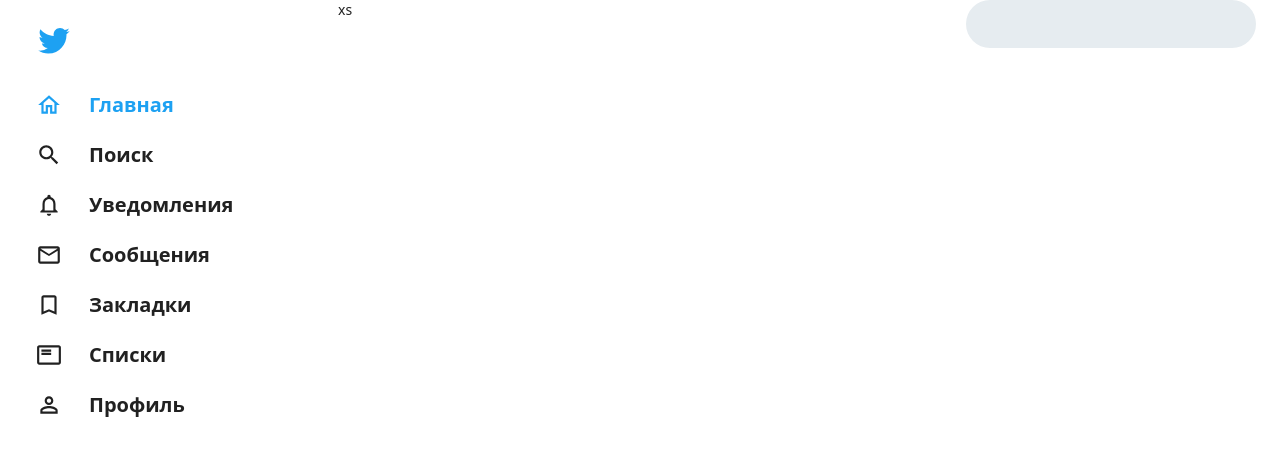
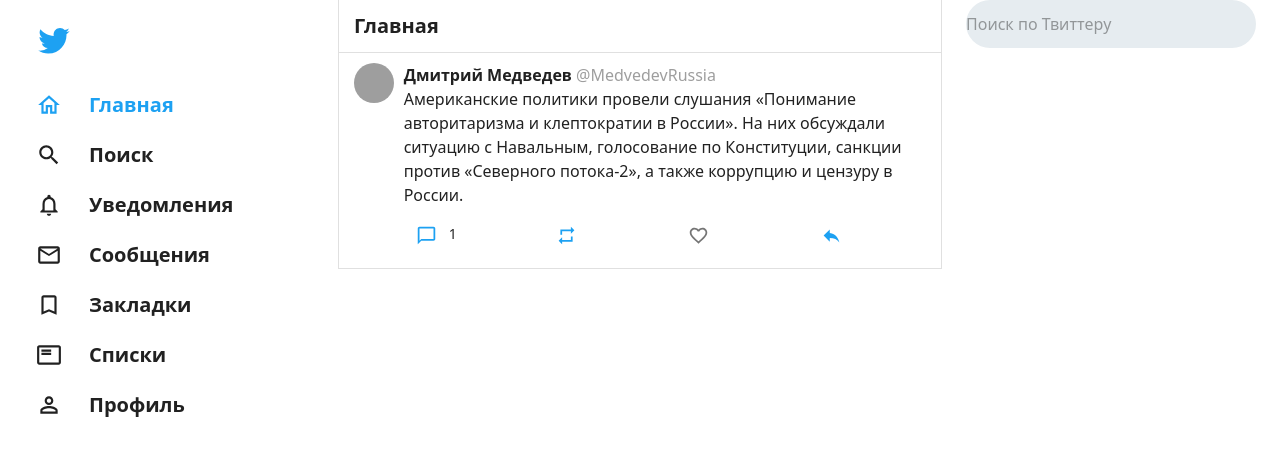
Before and after one commit to DRR0B0T/twitter_clone_app, a React (Create React App) app in the folder frontend/: page / in a window 1280 px wide. Shown: the top 456 px of the page. Built offline with nearby package versions, Linux system fonts and the light colour scheme; grey boxes are pictures that could not be loaded.

Commit message:
Добавил Tweet, вёрстка карточки

```diff
--- a/frontend/package.json
+++ b/frontend/package.json
@@ -8,11 +8,13 @@
     "@testing-library/jest-dom": "^5.11.4",
     "@testing-library/react": "^11.1.0",
     "@testing-library/user-event": "^12.1.10",
+    "@types/classnames": "^2.3.1",
     "@types/jest": "^26.0.15",
     "@types/node": "^12.0.0",
     "@types/react": "^17.0.0",
     "@types/react-dom": "^17.0.0",
     "@types/react-router-dom": "^5.1.7",
+    "classnames": "^2.3.1",
     "react": "^17.0.2",
     "react-dom": "^17.0.2",
     "react-router-dom": "^5.2.0",
--- /dev/null
+++ b/frontend/src/components/Tweet/Tweet.tsx
@@ -0,0 +1,63 @@
+import React from 'react';
+import {Avatar, Grid, IconButton, Paper, Typography} from "@material-ui/core";
+import classNames from "classnames";
+import {useHomeStyles} from "../../pages/Home";
+import ChatBubbleOutlineOutlinedIcon from "@material-ui/icons/ChatBubbleOutlineOutlined";
+import RepeatOutlinedIcon from '@material-ui/icons/RepeatOutlined';
+import FavoriteBorderOutlinedIcon from '@material-ui/icons/FavoriteBorderOutlined';
+import ReplyOutlinedIcon from '@material-ui/icons/ReplyOutlined';
+
+interface TwwetProps {
+    text: string;
+    classes: ReturnType<typeof useHomeStyles>;
+    user: {
+        fullname: string;
+        username: string;
+        avatarUrl: string;
+    }
+}
+
+export const  Tweet: React.FC<TwwetProps> = ({text,user,classes}: TwwetProps): React.ReactElement => {
+    return (
+        <Paper className={classNames(classes.tweet, classes.tweetHeader ) }  variant="outlined" >
+            <Grid container spacing={3}>
+                <Grid item xs={1}>
+                    <Avatar
+                        alt={`Аватарка пользователя ${user.fullname}`}
+                        src={user.avatarUrl} />
+                </Grid>
+                <Grid item xs={11}>
+                    <Typography>
+                        <b>{user.fullname}</b> <span className={classes.tweetUserName}>@{user.username}</span>
+                    </Typography>
+                    <Typography variant='body1' gutterBottom>
+                        {text}
+                    </Typography>
+                    <div className={classes.tweetUserFooter}>
+                        <div>
+                            <IconButton color='primary'>
+                                <ChatBubbleOutlineOutlinedIcon style={{ fontSize: '21' }} />
+                            </IconButton>
+                            <span>1</span>
+                        </div>
+                        <div>
+                            <IconButton color='primary'>
+                                <RepeatOutlinedIcon style={{ fontSize: '21' }} />
+                            </IconButton>
+                        </div>
+                        <div>
+                            <IconButton >
+                                <FavoriteBorderOutlinedIcon style={{ fontSize: '21' }} />
+                            </IconButton>
+                        </div>
+                        <div>
+                            <IconButton color='primary'>
+                                <ReplyOutlinedIcon style={{ fontSize: '21' }} />
+                            </IconButton>
+                        </div>
+                    </div>
+                </Grid>
+            </Grid>
+        </Paper>
+    );
+}
--- a/frontend/src/pages/Home.tsx
+++ b/frontend/src/pages/Home.tsx
@@ -8,7 +8,8 @@
     withStyles,
     IconButton,
     createStyles,
-    InputBase, InputAdornment,
+    InputBase,
+    Avatar,
 } from "@material-ui/core";
 import TwitterIcon from '@material-ui/icons/Twitter';
 import HomeOutlinedIcon from '@material-ui/icons/HomeOutlined';
@@ -18,11 +19,12 @@
 import BookmarkBorderOutlinedIcon from '@material-ui/icons/BookmarkBorderOutlined';
 import FeaturedPlayListOutlinedIcon from '@material-ui/icons/FeaturedPlayListOutlined';
 import PermIdentityOutlinedIcon from '@material-ui/icons/PermIdentityOutlined';
-import {AccountCircle} from "@material-ui/icons";
+import { grey } from '@material-ui/core/colors';
+import {Tweet} from "../components/Tweet/Tweet";
 
 
 
-const useHomeStyles = makeStyles(() => ({
+export const useHomeStyles = makeStyles(() => ({
     wrapper: {
       height: '100vh',
     },
@@ -48,6 +50,36 @@
     },
     sideMenuListItemIcon: {
         fontSize: 26,
+    },
+    tweetsWrapper: {
+        borderRadius: 0,
+
+        borderTop: '0',
+        borderBottom: '0',
+    },
+    tweetHeader: {
+        borderTop: '0',
+        borderRight: '0',
+        borderLeft: '0',
+        borderRadius: 0,
+        padding: '10px 15px',
+        '& h6': {
+            fontWeight: 800,
+        },
+    },
+    tweetUserName: {
+        color: grey[500],
+    },
+    tweet: {
+        cursor: 'pointer',
+        '&:hover': {
+           backgroundColor: 'rgb(245, 248, 250)',
+        }
+    },
+    tweetUserFooter: {
+        display: 'flex',
+        justifyContent: 'space-between',
+        width: 450,
     },
 
 }))
@@ -124,10 +156,26 @@
                         </ul>
                     </Grid>
                     <Grid item xs={6}>
-                        <Paper>xs</Paper>
+                        <Paper className={classes.tweetsWrapper} variant="outlined" >
+                        <Paper className={classes.tweetHeader}  variant="outlined" >
+                            <Typography variant='h6'>Главная</Typography>
+                        </Paper>
+                        </Paper>
+                        <Paper className={classes.tweetsWrapper} variant="outlined" >
+                            <Tweet
+                                text='Американские политики провели слушания «Понимание авторитаризма и клептократии в России». На них обсуждали ситуацию с Навальным, голосование по Конституции, санкции против «Северного потока-2», а также коррупцию и цензуру в России.'
+                                classes={classes}
+                                user={{
+                                    fullname: 'Дмитрий Медведев',
+                                    username: 'MedvedevRussia',
+                                    avatarUrl: 'https://images.unsplash.com/photo-1497551060073-4c5ab6435f12?ixid=MnwxMjA3fDB8MHxzZWFyY2h8MjB8fG1hbnxlbnwwfHwwfHw%3D&ixlib=rb-1.2.1&auto=format&fit=crop&w=500&q=60',
+                                }}
+                            />
+                        </Paper>
                     </Grid>
                     <Grid  item xs={3}>
                         <SearchTextField
+                            placeholder='Поиск по Твиттеру'
 
                             fullWidth
                         />
--- a/frontend/src/theme.ts
+++ b/frontend/src/theme.ts
@@ -50,7 +50,7 @@
                 paddingRight: 20,
             },
             outlinedPrimary: {
-                borderColor: 'rgb(29, 161 243)'
+                borderColor: 'rgb(29, 161, 243)'
             },
         },
         MuiFilledInput: {
```
Also changed, not shown: 2 other files (tests, documents, lock files or other folders).
